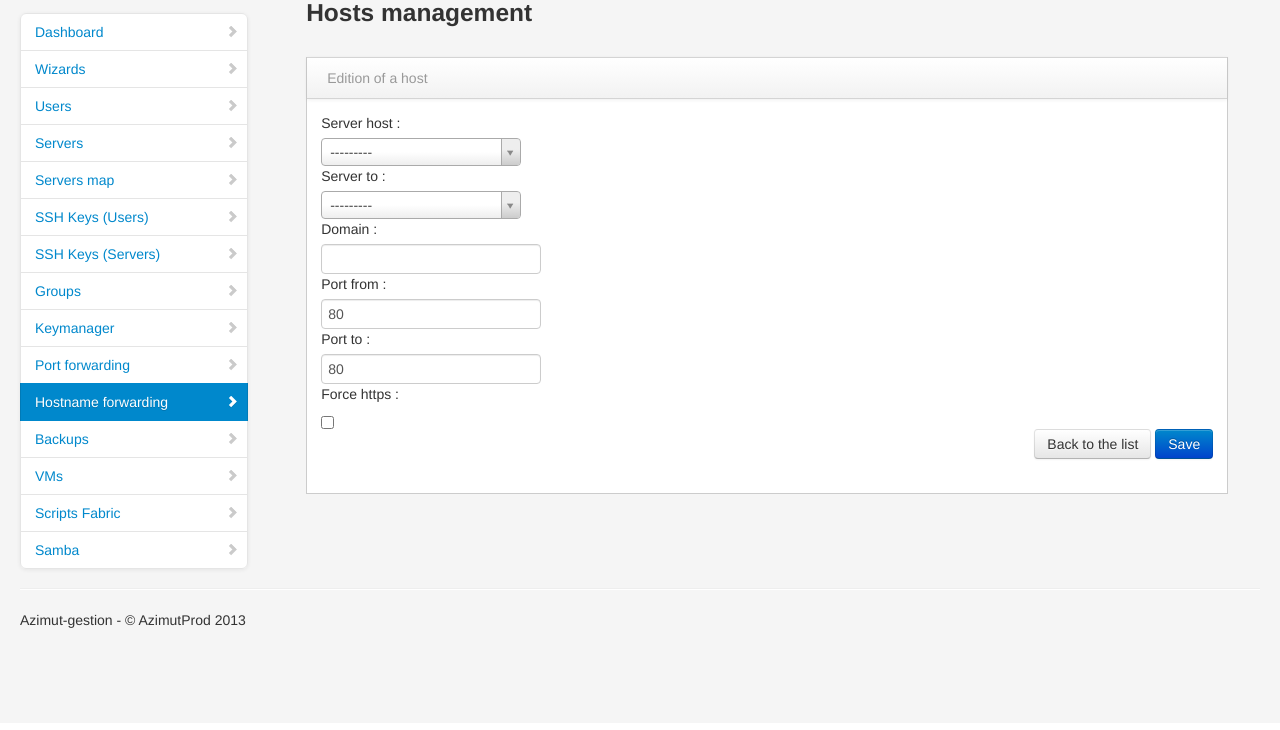
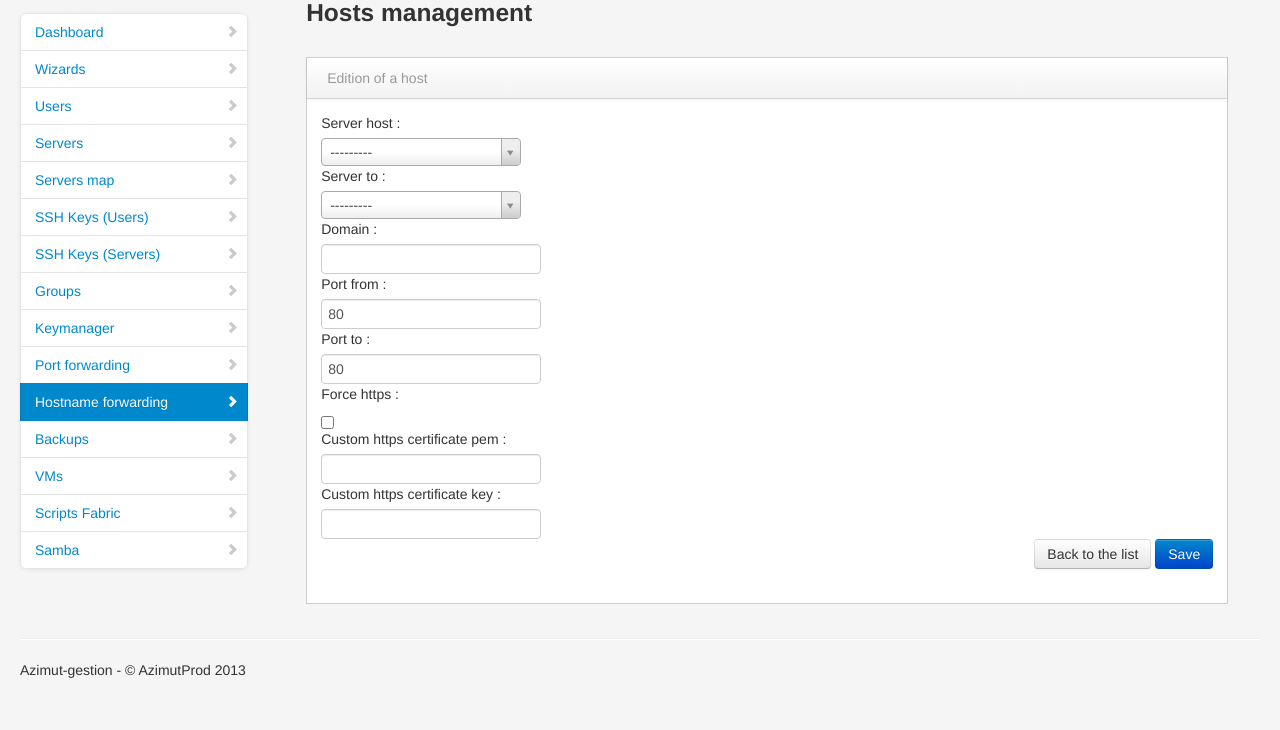
Before and after one commit to epfl-lts2/azimut-gestion, a Django app: page /hostnameforwarding/1/edit/ in a window 1280 px wide. Shown: the part 77-807 px from the top of the page. Before the commit the page ends 705 px from the top, so only its background shows below. Run offline with Django 3.2, Linux system fonts and the light colour scheme; the visitor is signed in with stand-in values (Sample User, id 1); data that the repository does not hold is empty; parts of the project's set-up code (start-up, migrations or seed data) failed here and were passed over; some libraries are stand-ins or nearby versions.

Commit message:
Custom SSL certificate

```diff
--- a/hostnameforwarding/models.py
+++ b/hostnameforwarding/models.py
@@ -13,6 +13,9 @@ class Hostnameforwarded(models.Model):
 
     force_https = models.BooleanField(default=False)
 
+    custom_https_certificate_pem = models.CharField(max_length=255, default='', blank=True, null=True)
+    custom_https_certificate_key = models.CharField(max_length=255, default='', blank=True, null=True)
+
     def clean(self):
         from django.core.exceptions import ValidationError
 
--- a/hostnameforwarding/views.py
+++ b/hostnameforwarding/views.py
@@ -175,16 +175,14 @@ server {
         if host.port_from == 443 and settings.NGNIX_SSL_PEM != '' and settings.NGNIX_SSL_KEY != '':
             script += """        ssl on;
     """
-            script += """        ssl_certificate      """ + settings.NGNIX_SSL_PEM + """;
+            script += """        ssl_certificate      """ + (host.custom_https_certificate_pem or settings.NGNIX_SSL_PEM) + """;
     """
-            script += """        ssl_certificate_key  """ + settings.NGNIX_SSL_KEY + """;
+            script += """        ssl_certificate_key  """ + (host.custom_https_certificate_key or settings.NGNIX_SSL_KEY) + """;
     """
-
 
         if host.force_https:
                 script += """      return 301 https://$server_name$request_uri;
             """
-
 
         script += """
     }
```
Also changed, not shown: hostnameforwarding/templates/hostnameforwarding/hosts/show.html (+13 -0 lines), hostnameforwarding/migrations/0004_auto__add_field_hostnameforwarded_custom_https_certificate_pem__add_fi.py (added).
